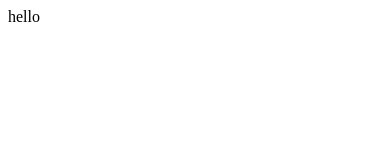
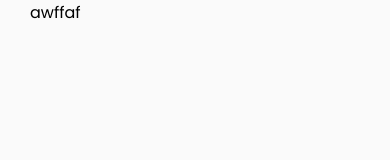
Before and after one commit to MustafaYilmaz1625/Blog-MERN, a React (Create React App) app in the folder react.instagram/: page / in a window 390 px wide. Shown: the top 160 px of the page. Built offline with nearby package versions, Linux system fonts and the light colour scheme.

Commit message:
home and home.css

```diff
--- a/react.instagram/public/index.html
+++ b/react.instagram/public/index.html
@@ -2,42 +2,16 @@
 <html lang="en">
   <head>
     <meta charset="utf-8" />
-    <link rel="icon" href="%PUBLIC_URL%/favicon.ico" />
     <meta name="viewport" content="width=device-width, initial-scale=1" />
-    <meta name="theme-color" content="#000000" />
     <meta
       name="description"
       content="Web site created using create-react-app"
     />
-    <link rel="apple-touch-icon" href="%PUBLIC_URL%/logo192.png" />
-    <!--
-      manifest.json provides metadata used when your web app is installed on a
-      user's mobile device or desktop. See https://developers.google.com/web/fundamentals/web-app-manifest/
-    -->
-    <link rel="manifest" href="%PUBLIC_URL%/manifest.json" />
-    <!--
-      Notice the use of %PUBLIC_URL% in the tags above.
-      It will be replaced with the URL of the `public` folder during the build.
-      Only files inside the `public` folder can be referenced from the HTML.
 
-      Unlike "/favicon.ico" or "favicon.ico", "%PUBLIC_URL%/favicon.ico" will
-      work correctly both with client-side routing and a non-root public URL.
-      Learn how to configure a non-root public URL by running `npm run build`.
-    -->
     <title>React App</title>
   </head>
   <body>
     <noscript>You need to enable JavaScript to run this app.</noscript>
     <div id="root"></div>
-    <!--
-      This HTML file is a template.
-      If you open it directly in the browser, you will see an empty page.
-
-      You can add webfonts, meta tags, or analytics to this file.
-      The build step will place the bundled scripts into the <body> tag.
-
-      To begin the development, run `npm start` or `yarn start`.
-      To create a production bundle, use `npm run build` or `yarn build`.
-    -->
   </body>
 </html>
--- a/react.instagram/src/App.js
+++ /dev/null
@@ -1,5 +0,0 @@
-function App() {
-  return <div className="App">hello</div>;
-}
-
-export default App;
--- /dev/null
+++ b/react.instagram/src/App.jsx
@@ -0,0 +1,11 @@
+import Home from "./pages/home/Home";
+
+function App() {
+  return (
+    <div className="App">
+      <Home />
+    </div>
+  );
+}
+
+export default App;
--- a/react.instagram/src/index.css
+++ b/react.instagram/src/index.css
@@ -0,0 +1,40 @@
+@import url("https://fonts.googleapis.com/css2?family=Poppins:wght@300;400;500;600;700&display=swap");
+
+* {
+  margin: 0;
+  padding: 0;
+  box-sizing: border-box;
+  font-family: "Poppins", sans-serif;
+}
+
+body {
+  background: #fafafa;
+  overflow-x: hidden;
+}
+
+a {
+  color: #000;
+  text-decoration: none;
+}
+img {
+  width: 100%;
+  height: 100%;
+}
+
+button {
+  background-color: #fff;
+  border: none;
+  cursor: pointer;
+  display: flex;
+}
+.container {
+  width: 975px;
+  margin: auto;
+}
+
+@media (max-width: 992px) {
+  .container {
+    width: auto;
+    padding: 0 30px;
+  }
+}
--- /dev/null
+++ b/react.instagram/src/pages/home/Home.jsx
@@ -0,0 +1,17 @@
+import "./home.css";
+
+const Home = () => {
+  return (
+    <div>
+      <div className="container">
+        <div className="home-page">
+          awffaf
+          <div className="home-page-left"></div>
+          <div className="home-page-right"></div>
+        </div>
+      </div>
+    </div>
+  );
+};
+
+export default Home;
```
Also changed, not shown: react.instagram/public/logo192.png (deleted), react.instagram/public/logo512.png (deleted), react.instagram/src/pages/home/home.css (added).
